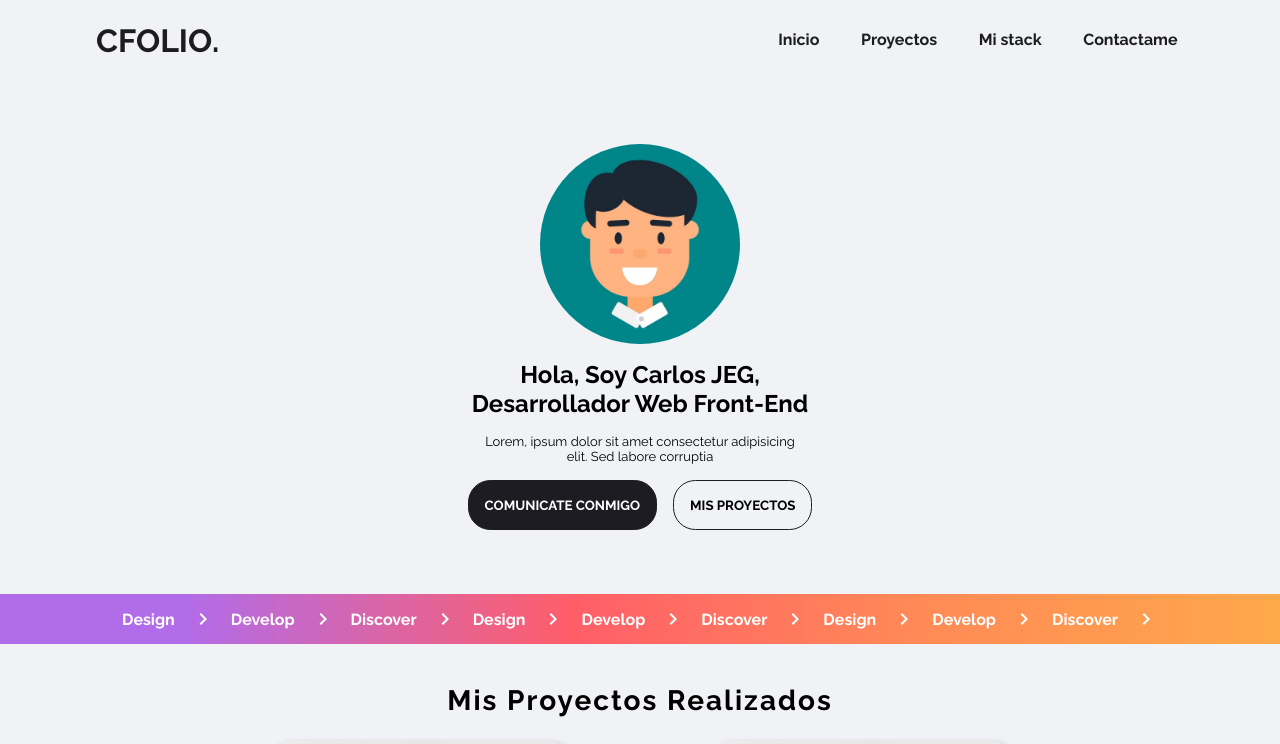
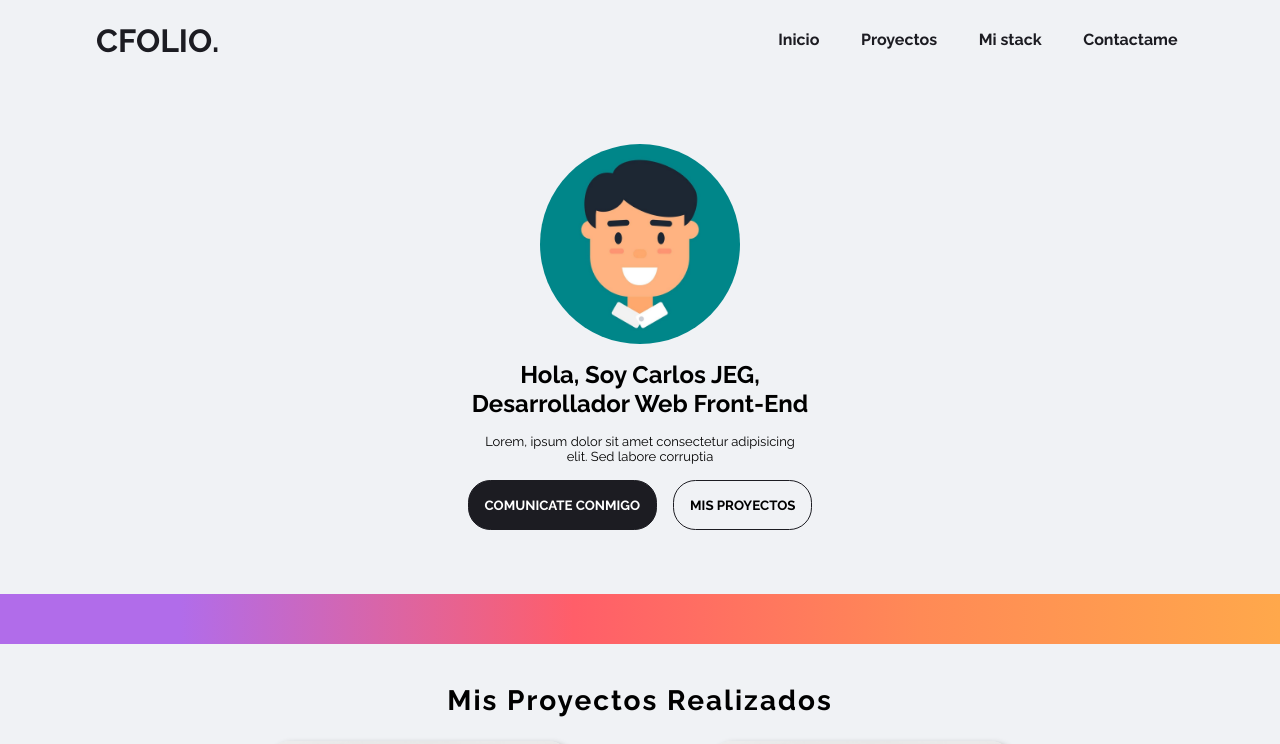
Before and after one commit to CarlosJEG/Personal_Portfolio, a Next.js app: page / in a window 1280 px wide. Shown: the top 744 px of the page. Built offline with nearby package versions, Linux system fonts and the light colour scheme.

Commit message:
Portfolio

```diff
--- a/src/components/divStyle/divStyle.js
+++ b/src/components/divStyle/divStyle.js
@@ -8,12 +8,6 @@ const DivStyle = () => {
   return (
     <>
         <div className={styles.divStyle}>
-            {div.map((div, i) => (
-              <>
-                <p key={i}>{div}</p>
-                <ChevronRightIcon key={i} className={styles.divIcon}/>
-              </>
-            ))}
         </div>
     </>
   )
```
